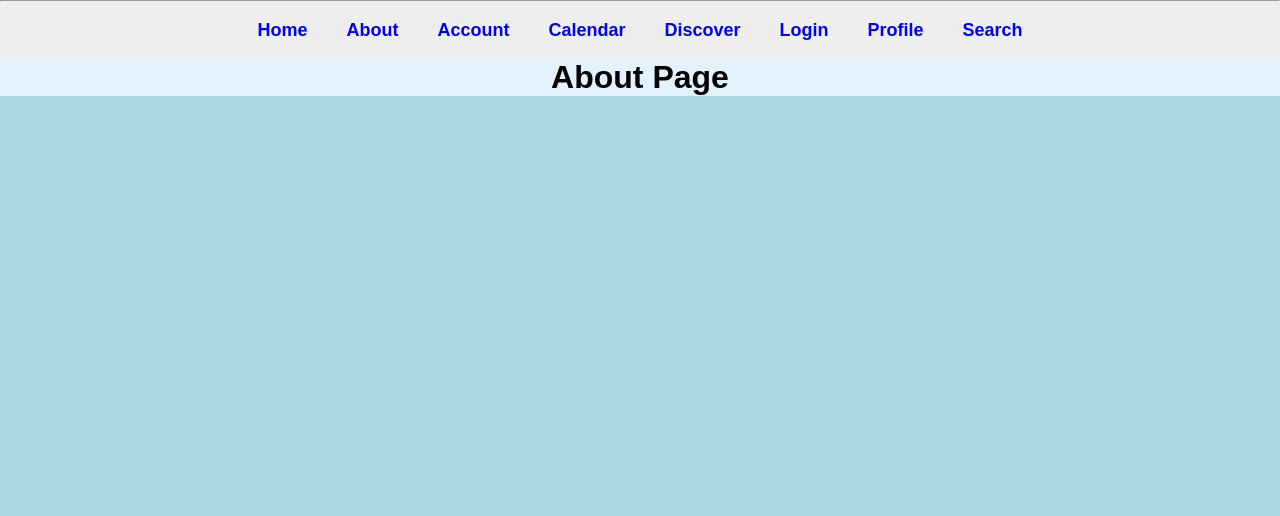
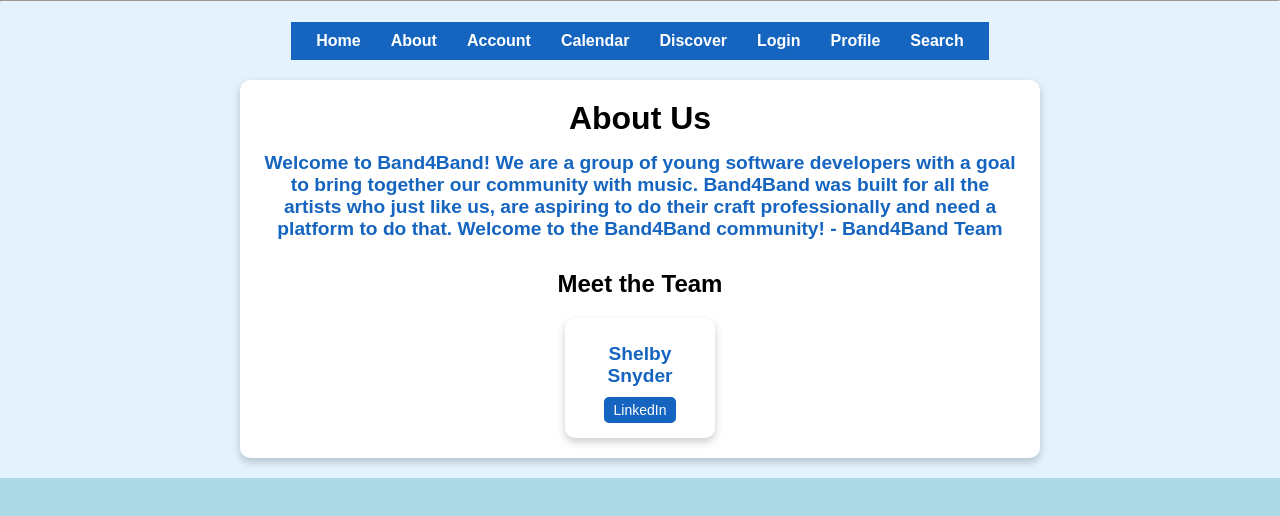
Before and after one commit to Oasis-NEU/sp25-group-13, a React (Vite) app: page /about in a window 1280 px wide. Shown: the top 516 px of the page. Built offline with nearby package versions, Linux system fonts and the light colour scheme.

Commit message:
About Us Page

```diff
--- a/src/Pages/About/About.css
+++ b/src/Pages/About/About.css
@@ -1,12 +1,183 @@
-.Links {
-    display: flex;
-    gap: 15px;
-    padding: 10px;
-    background-color: #eee;
-  }
+/* General styling */
+body {
+  font-family: Georgia, serif;
+  background-color: #e3f2fd; /* Light blue background */
+  margin: 0;
+  padding: 0;
+  text-align: center;
+}
 
-  .Links a {
-    text-decoration: none;
-    color: blue;
-    font-weight: bold;
-  }
+/* Navigation Links */
+.links {
+  display: flex;
+  justify-content: center;
+  background-color: #1565c0; /* Deep blue */
+  padding: 10px;
+}
+
+.links a {
+  color: white;
+  text-decoration: none;
+  margin: 0 15px;
+  font-weight: bold;
+}
+
+.links a:hover {
+  text-decoration: underline;
+}
+
+/* About Page Content */
+.about-container {
+  display: flex;
+  flex-direction: column;
+  align-items: center;
+  padding: 20px;
+}
+
+.about-content {
+  max-width: 800px;
+  background: white;
+  padding: 20px;
+  border-radius: 10px;
+  box-shadow: 0 4px 8px rgba(0, 0, 0, 0.2);
+  margin-top: 20px;
+}
+
+/* Team Section */
+.team {
+  margin-top: 30px;
+}
+
+.team-grid {
+  display: flex;
+  justify-content: center;
+  gap: 20px;
+  flex-wrap: wrap;
+  margin-top: 20px;
+}
+
+.member {
+  background: #ffffff;
+  padding: 15px;
+  border-radius: 10px;
+  box-shadow: 0 4px 8px rgba(0, 0, 0, 0.2);
+  text-align: center;
+  width: 150px;
+}
+
+.member img {
+  width: 80px;
+  height: 80px;
+  border-radius: 50%;
+}
+
+.member p {
+  margin: 10px 0;
+  font-weight: bold;
+}
+
+.member a {
+  display: inline-block;
+  background: #1565c0;
+  color: white;
+  padding: 5px 10px;
+  border-radius: 5px;
+  text-decoration: none;
+  font-size: 14px;
+}
+
+.member a:hover {
+  background: #0d47a1;
+}
+
+/* General styling */
+body {
+  font-family: Georgia, serif;
+  background-color: #e3f2fd; /* Light blue background */
+  margin: 0;
+  padding: 0;
+  text-align: center;
+}
+
+/* Navigation Links */
+.links {
+  display: flex;
+  justify-content: center;
+  background-color: #1565c0; /* Deep blue */
+  padding: 10px;
+}
+
+.links a {
+  color: white;
+  text-decoration: none;
+  margin: 0 15px;
+  font-weight: bold;
+}
+
+.links a:hover {
+  text-decoration: underline;
+}
+
+/* About Page Content */
+.about-container {
+  display: flex;
+  flex-direction: column;
+  align-items: center;
+  padding: 20px;
+}
+
+.about-content {
+  max-width: 800px;
+  background: white;
+  padding: 20px;
+  border-radius: 10px;
+  box-shadow: 0 4px 8px rgba(0, 0, 0, 0.2);
+  margin-top: 20px;
+}
+
+/* Team Section */
+.team {
+  margin-top: 30px;
+}
+
+.team-grid {
+  display: flex;
+  justify-content: center;
+  gap: 20px;
+  flex-wrap: wrap;
+  margin-top: 20px;
+}
+
+.member {
+  background: #ffffff;
+  padding: 15px;
+  border-radius: 10px;
+  box-shadow: 0 4px 8px rgba(0, 0, 0, 0.2);
+  text-align: center;
+  width: 150px;
+}
+
+.member img {
+  width: 80px;
+  height: 80px;
+  border-radius: 50%;
+}
+
+.member p {
+  margin: 10px 0;
+  font-weight: bold;
+}
+
+.member a {
+  display: inline-block;
+  background: #1565c0;
+  color: white;
+  padding: 5px 10px;
+  border-radius: 5px;
+  text-decoration: none;
+  font-size: 14px;
+}
+
+.member a:hover {
+  background: #0d47a1;
+}
--- a/src/Pages/About/About.jsx
+++ b/src/Pages/About/About.jsx
@@ -1,13 +1,12 @@
-import './About.css'
+import './About.css';
 import { Link } from "react-router-dom";
 
 function About() {
-
   return (
-    <div>
+    <div className="about-container">
       {/* Navigation Links */}
-      <div className="Links">
-      <Link to="/home">Home</Link>
+      <div className="links">
+        <Link to="/home">Home</Link>
         <Link to="/about">About</Link>
         <Link to="/account">Account</Link>
         <Link to="/calendar">Calendar</Link>
@@ -18,11 +17,30 @@ function About() {
       </div>
 
       {/* Page Content */}
-      <div className="Graphics">
-        <h1>About Page</h1>
+      <div className="about-content">
+        <h1>About Us</h1>
+        <p>
+          Welcome to Band4Band! We are a group of young software developers with a goal to bring together our community
+          with music. Band4Band was built for all the artists who just like us, are aspiring to do their craft
+          professionally and need a platform to do that. Welcome to the Band4Band community! - Band4Band Team
+        </p>
+
+        {/* LinkedIn Profiles */}
+        <div className="team">
+          <h2>Meet the Team</h2>
+          <div className="team-grid">
+            <div className="member">
+              <p>Shelby Snyder</p>
+              <a href="https://www.linkedin.com/in/shelby-snyder-277a94268" target="_blank" rel="noopener noreferrer">
+  LinkedIn
+</a>
+
+            </div>
+          </div>
+        </div>
       </div>
     </div>
-  )
+  );
 }
 
-export default About
+export default About;
```
